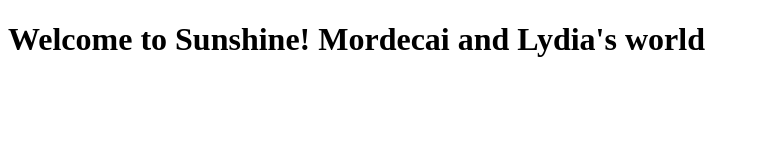
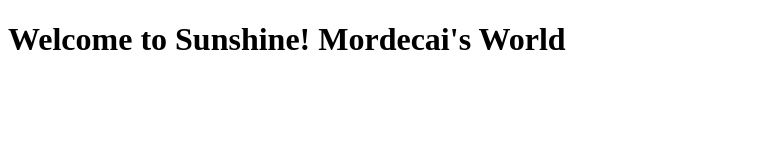
Before and after one commit to Mordely2021/Sunshine_repo, a plain HTML site: page index.html in a window 1280 px wide. Shown: the whole page, without its empty margins (0-760 px from the left). Drawn offline with Linux system fonts and the light colour scheme.

Commit message:
Update index.html

```diff
--- a/index.html
+++ b/index.html
@@ -7,6 +7,6 @@
     <title>Welcome to Sunshine!</title>
 </head>
 <body>
-    <h1>Welcome to Sunshine! Mordecai and Lydia's world</h1>
+    <h1>Welcome to Sunshine! Mordecai's World</h1>
 </body>
 </html>
```
